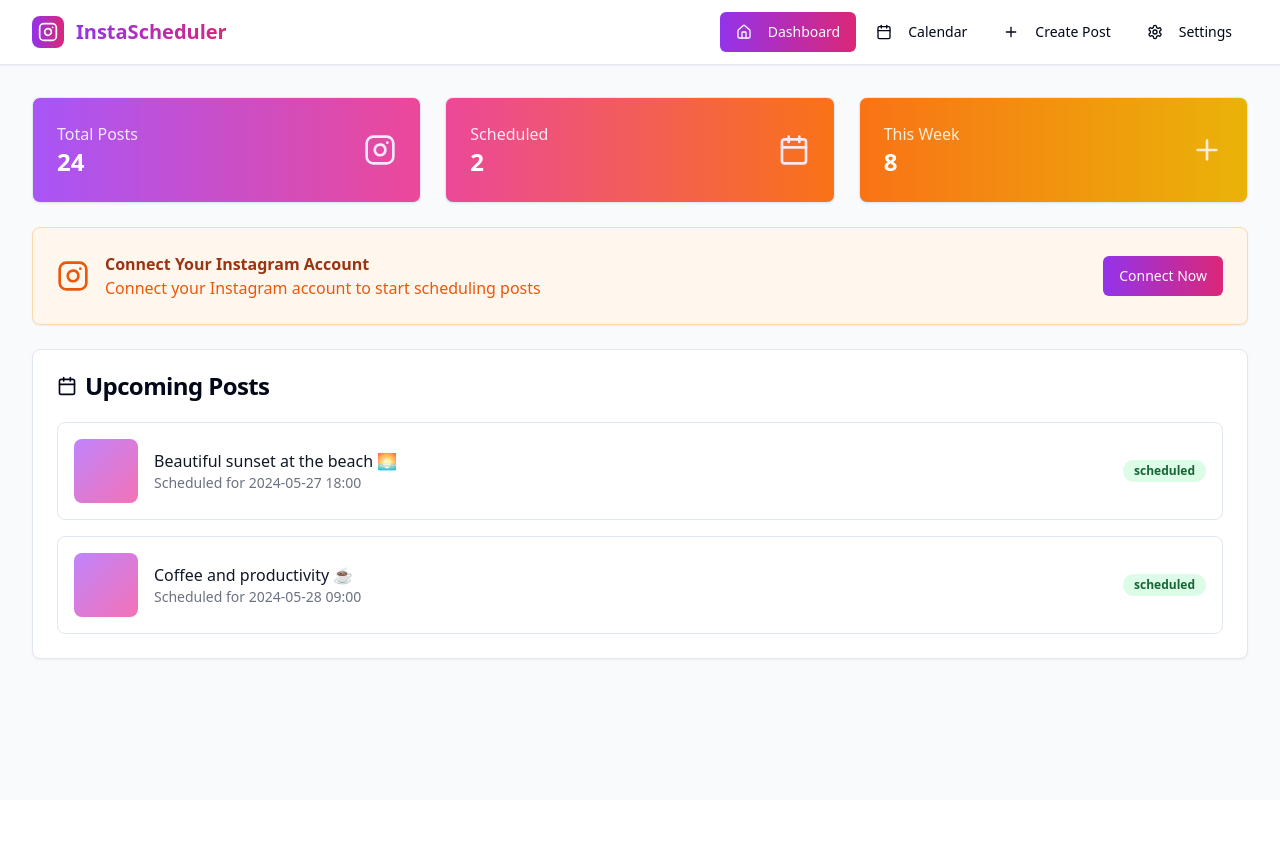
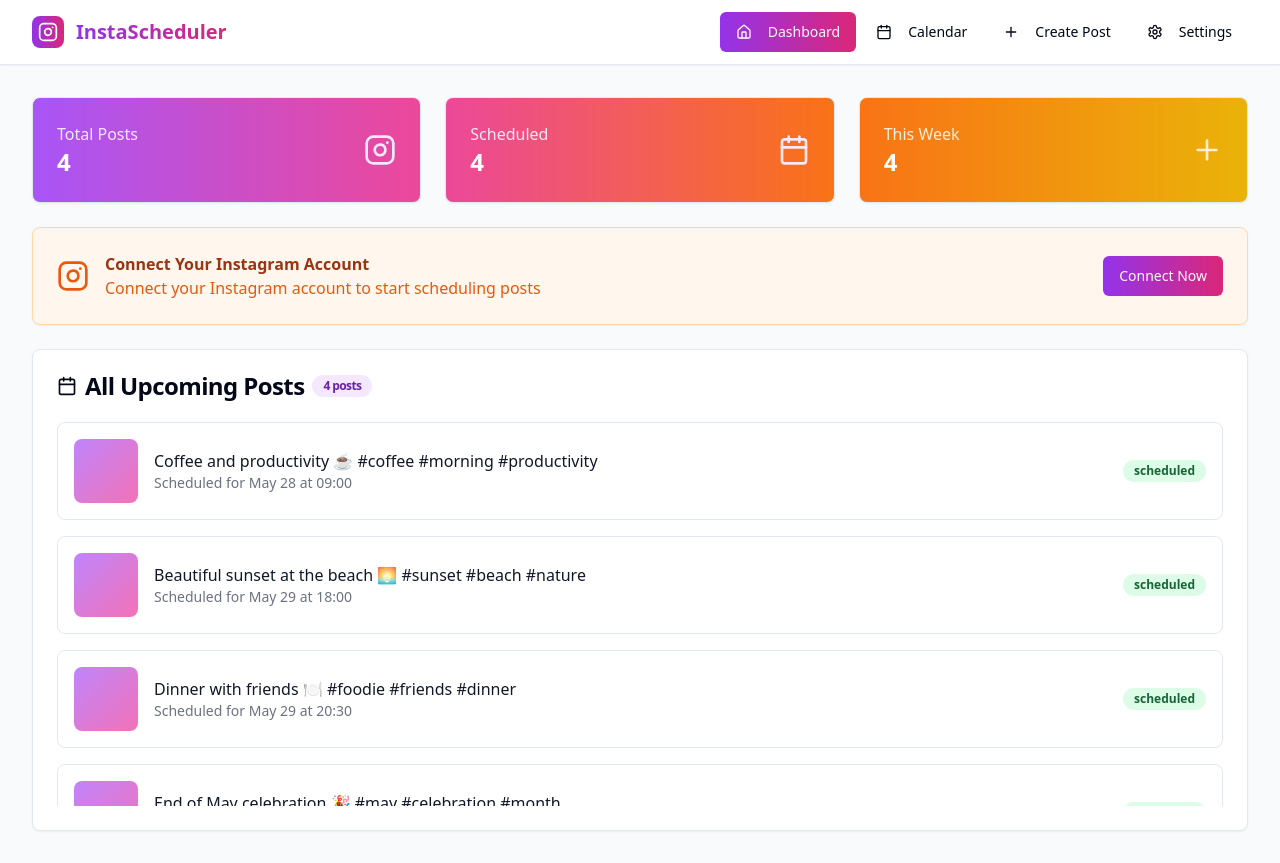
Before and after one commit to dominik-olsz/insta-cal-scheduler, a React (Vite) app: page / in a window 1280 px wide. Before the commit the page ends 800 px from the top, so only its background shows below. Built offline with nearby package versions, Linux system fonts and the light colour scheme.

Commit message:
feat: Show upcoming posts in dashboard
Display all upcoming posts in the dashboard view.

```diff
--- a/src/pages/Index.tsx
+++ b/src/pages/Index.tsx
@@ -1,4 +1,3 @@
-
 import { useState } from 'react';
 import { Calendar, Plus, Instagram, Settings, Home } from 'lucide-react';
 import { Button } from '@/components/ui/button';
@@ -12,23 +11,67 @@ const Index = () => {
   const [activeTab, setActiveTab] = useState('dashboard');
   const [isConnected, setIsConnected] = useState(false);
 
-  // Mock data for upcoming posts
-  const upcomingPosts = [
-    {
-      id: 1,
-      caption: "Beautiful sunset at the beach 🌅",
-      scheduledFor: "2024-05-27 18:00",
-      status: "scheduled",
-      image: "/placeholder.svg"
-    },
-    {
-      id: 2,
-      caption: "Coffee and productivity ☕️",
-      scheduledFor: "2024-05-28 09:00",
-      status: "scheduled",
-      image: "/placeholder.svg"
-    },
-  ];
+  // All scheduled posts data - same as in CalendarView
+  const scheduledPosts = {
+    '2025-05-28': [
+      {
+        id: 1,
+        time: '09:00',
+        caption: 'Coffee and productivity ☕️ #coffee #morning #productivity',
+        status: 'scheduled',
+        image: '/placeholder.svg'
+      }
+    ],
+    '2025-05-29': [
+      {
+        id: 2,
+        time: '18:00',
+        caption: 'Beautiful sunset at the beach 🌅 #sunset #beach #nature',
+        status: 'scheduled',
+        image: '/placeholder.svg'
+      },
+      {
+        id: 3,
+        time: '20:30',
+        caption: 'Dinner with friends 🍽️ #foodie #friends #dinner',
+        status: 'scheduled',
+        image: '/placeholder.svg'
+      }
+    ],
+    '2025-05-31': [
+      {
+        id: 4,
+        time: '12:00',
+        caption: 'End of May celebration 🎉 #may #celebration #month',
+        status: 'scheduled',
+        image: '/placeholder.svg'
+      }
+    ]
+  };
+
+  // Get all upcoming posts sorted by date and time
+  const getAllUpcomingPosts = () => {
+    const allPosts = [];
+
+    for (const [date, posts] of Object.entries(scheduledPosts)) {
+      posts.forEach(post => {
+        allPosts.push({
+          ...post,
+          scheduledFor: `${date} ${post.time}`,
+          date: date
+        });
+      });
+    }
+
+    // Sort by date and time
+    return allPosts.sort((a, b) => {
+      const dateA = new Date(`${a.date}T${a.time}`);
+      const dateB = new Date(`${b.date}T${b.time}`);
+      return dateA.getTime() - dateB.getTime();
+    });
+  };
+
+  const upcomingPosts = getAllUpcomingPosts();
 
   const renderContent = () => {
     switch (activeTab) {
@@ -48,7 +91,7 @@ const Index = () => {
                   <div className="flex items-center justify-between">
                     <div>
                       <p className="text-purple-100">Total Posts</p>
-                      <p className="text-2xl font-bold">24</p>
+                      <p className="text-2xl font-bold">{upcomingPosts.length}</p>
                     </div>
                     <Instagram className="h-8 w-8 text-purple-100" />
                   </div>
@@ -72,7 +115,7 @@ const Index = () => {
                   <div className="flex items-center justify-between">
                     <div>
                       <p className="text-orange-100">This Week</p>
-                      <p className="text-2xl font-bold">8</p>
+                      <p className="text-2xl font-bold">{upcomingPosts.length}</p>
                     </div>
                     <Plus className="h-8 w-8 text-orange-100" />
                   </div>
@@ -106,17 +149,27 @@ const Index = () => {
               <CardHeader>
                 <CardTitle className="flex items-center space-x-2">
                   <Calendar className="h-5 w-5" />
-                  <span>Upcoming Posts</span>
+                  <span>All Upcoming Posts</span>
+                  {upcomingPosts.length > 0 && (
+                    <Badge variant="secondary" className="bg-purple-100 text-purple-800">
+                      {upcomingPosts.length} post{upcomingPosts.length !== 1 ? 's' : ''}
+                    </Badge>
+                  )}
                 </CardTitle>
               </CardHeader>
               <CardContent>
-                <div className="space-y-4">
+                <div className="space-y-4 max-h-96 overflow-y-auto">
                   {upcomingPosts.map((post) => (
                     <div key={post.id} className="flex items-center space-x-4 p-4 border rounded-lg hover:bg-gray-50 transition-colors">
                       <div className="w-16 h-16 bg-gradient-to-br from-purple-400 to-pink-400 rounded-lg flex-shrink-0"></div>
                       <div className="flex-1">
                         <p className="font-medium text-gray-900">{post.caption}</p>
-                        <p className="text-sm text-gray-500">Scheduled for {post.scheduledFor}</p>
+                        <p className="text-sm text-gray-500">
+                          Scheduled for {new Date(`${post.date}T${post.time}`).toLocaleDateString('en-US', {
+                            month: 'short',
+                            day: 'numeric'
+                          })} at {post.time}
+                        </p>
                       </div>
                       <Badge variant="secondary" className="bg-green-100 text-green-800">
                         {post.status}
```
